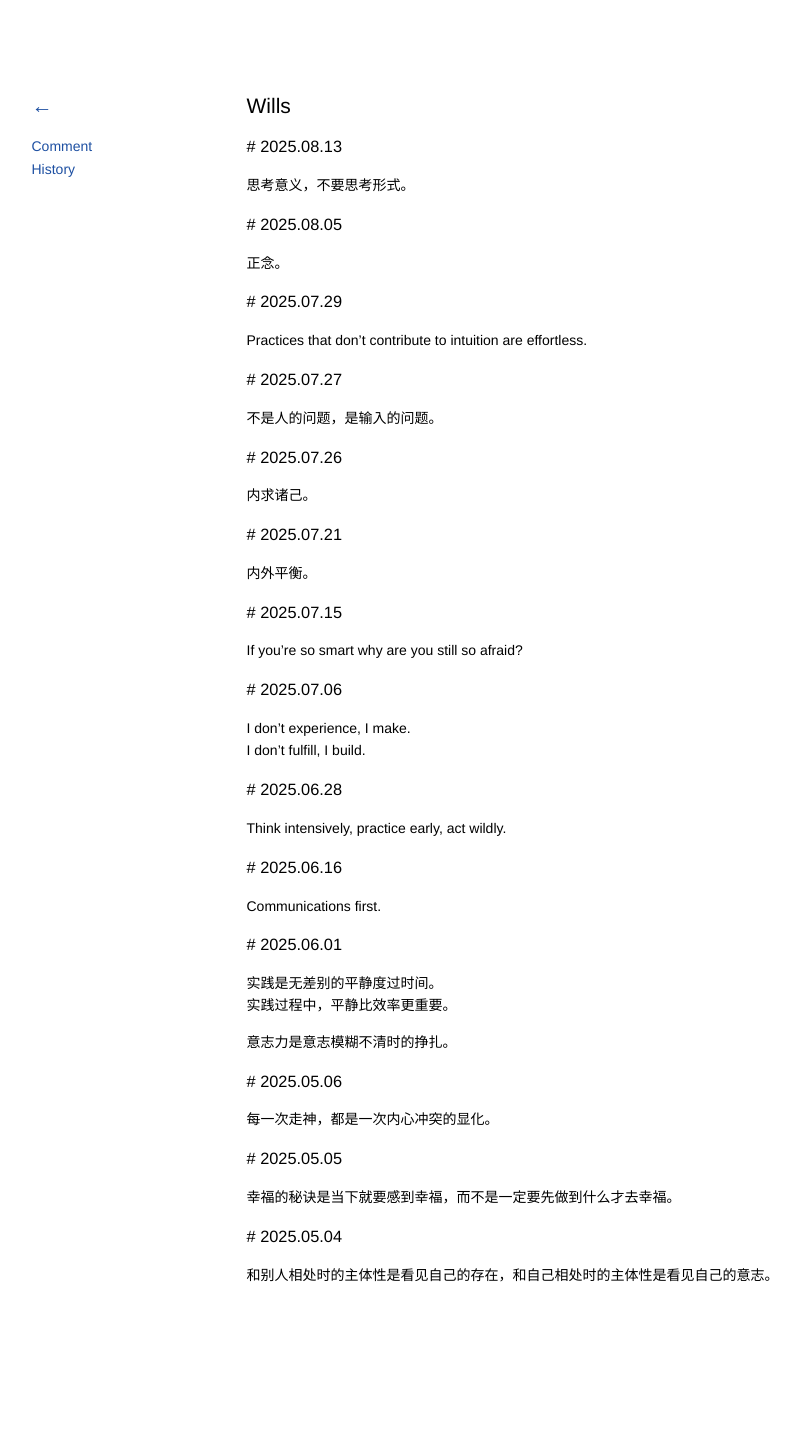
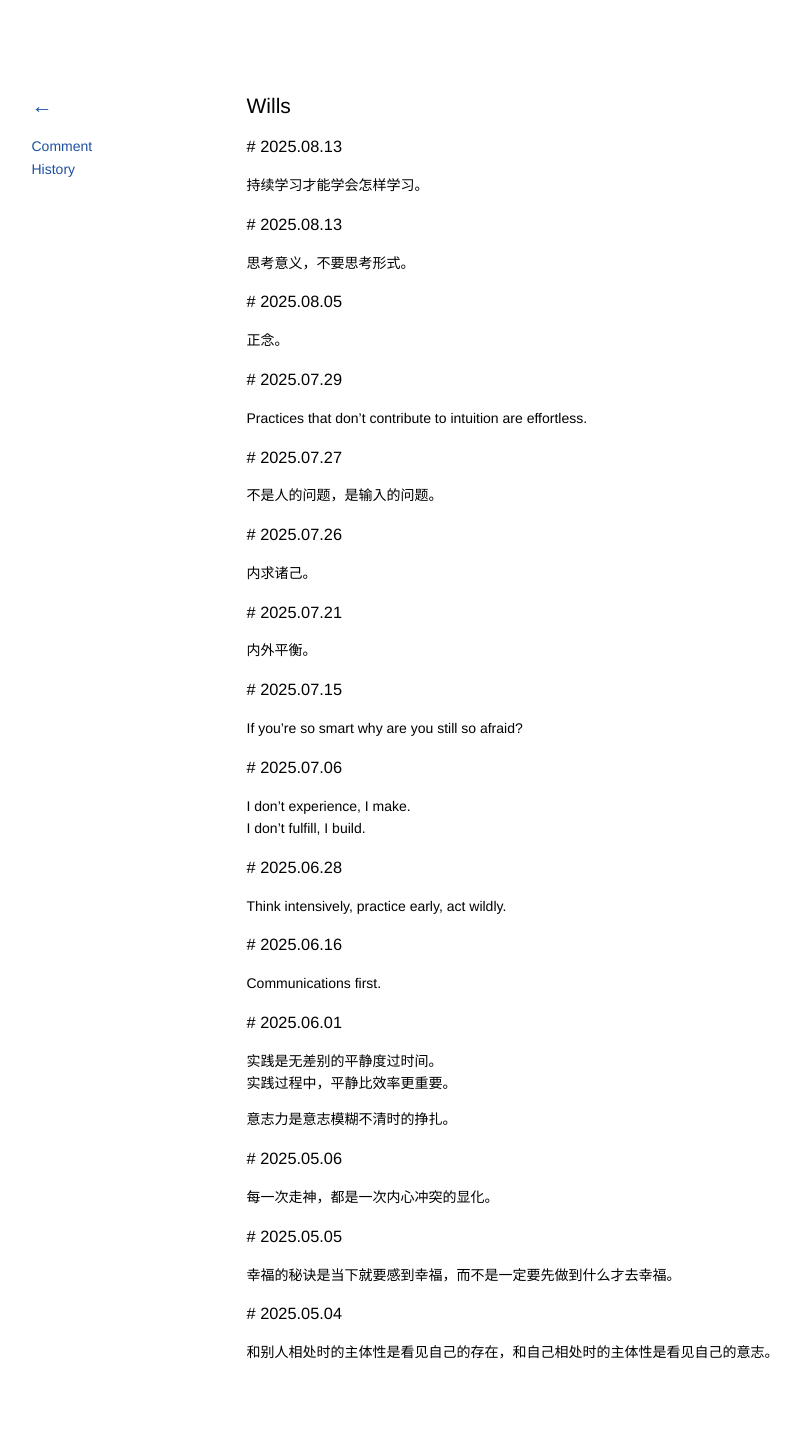
Before and after one commit to kidlj/awei, a Jekyll site: the page built from _wiki/wills.md, in a window 1280 px wide. Shown: the whole page, without its empty margins (101-902 px from the left). Built offline with Jekyll 4.4.1, drawn with Linux system fonts in a browser that asks for light colours; before the commit the page ends 1378 px from its top, so only the background shows below that.

Commit message:
update wills

```diff
--- a/_wiki/wills.md
+++ b/_wiki/wills.md
@@ -1,6 +1,10 @@
 ---
 title: Wills
 ---
+
+### 2025.08.13
+
+持续学习才能学会怎样学习。
 
 ### 2025.08.13
 
```
